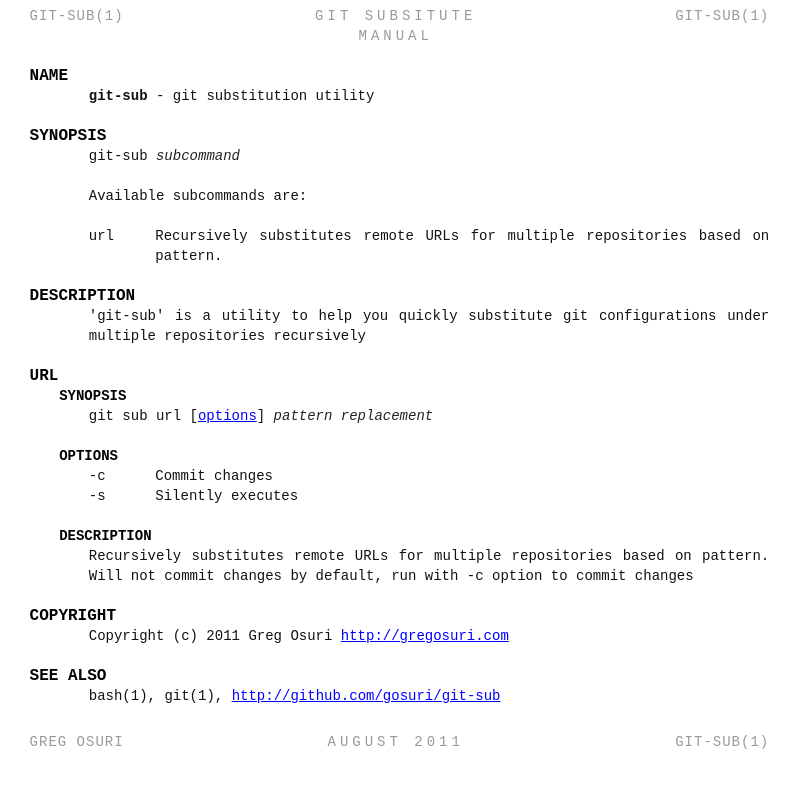
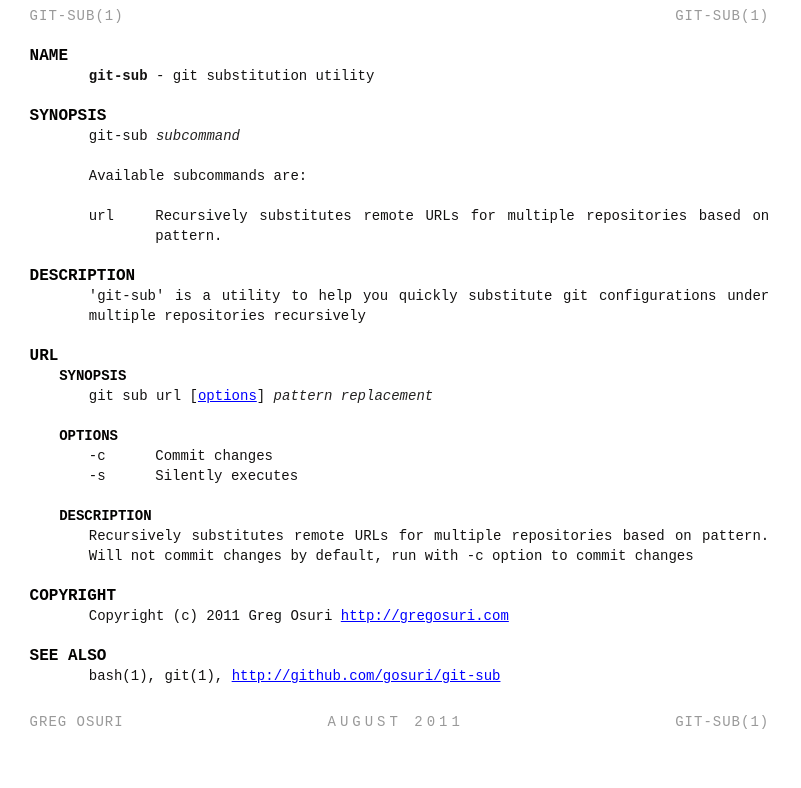
Before and after one commit to gosuri/git-url-sub, a plain HTML site: page index.html in a window 1280 px wide. Shown: the whole page, without its empty margins (0-801 px from the left). Drawn offline with Linux system fonts and the light colour scheme.

```diff
--- a/index.html
+++ b/index.html
@@ -63,7 +63,7 @@
 
   <ol class='man-decor man-head man head'>
     <li class='tl'>git-sub(1)</li>
-    <li class='tc'>Git Subsitute Manual</li>
+    <li class='tc'></li>
     <li class='tr'>git-sub(1)</li>
   </ol>
 
```
